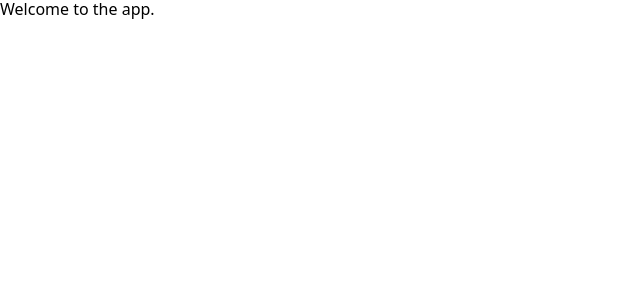
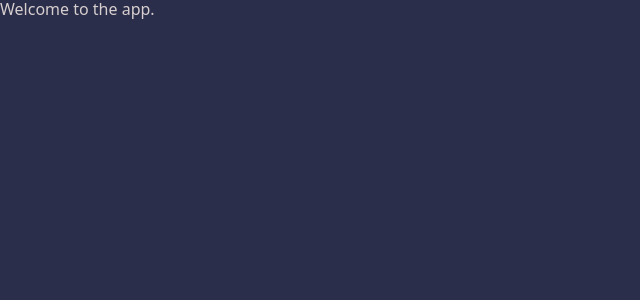
Before and after one commit to matanshavit/fill-in, a React (Create React App) app: page / in a window 1280 px wide. Shown: the top 300 px of the page, without its empty margins (0-640 px from the left). Built offline with nearby package versions, Linux system fonts and the light colour scheme.

Commit message:
add dark theme colors to app

```diff
--- a/package.json
+++ b/package.json
@@ -3,6 +3,7 @@
   "version": "0.1.0",
   "private": true,
   "dependencies": {
+    "@emotion/css": "^11.1.3",
     "modern-normalize": "^1.1.0",
     "react": "^17.0.2",
     "react-dom": "^17.0.2",
--- a/src/App.jsx
+++ b/src/App.jsx
@@ -1,4 +1,16 @@
 import "modern-normalize/modern-normalize.css";
+
+import { injectGlobal } from "@emotion/css";
+
+import colors from "./colors";
+
+// eslint-disable-next-line no-unused-expressions
+injectGlobal`
+  body {
+    background-color: ${colors.slate};
+    color: ${colors.lightToupe};
+  }
+`;
 
 const App = () => <>Welcome to the app.</>;
 
--- /dev/null
+++ b/src/colors.js
@@ -0,0 +1,4 @@
+export default {
+  slate: "#2b2e4a",
+  lightToupe: "#d7cfcf",
+};
```
Also changed, not shown: 1 other file (tests, documents, lock files or other folders).
